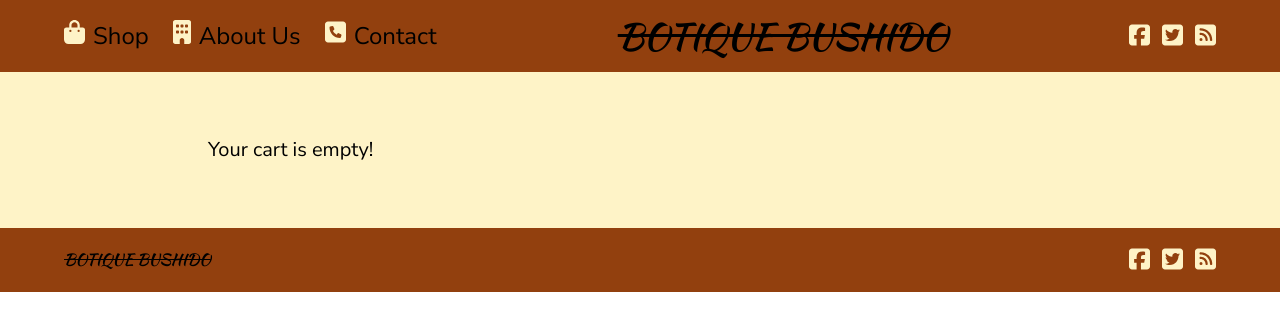
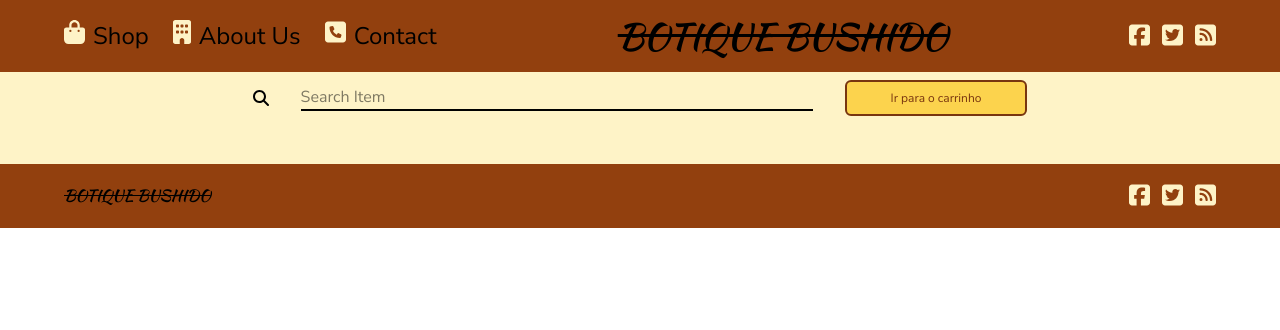
Before and after one commit to bmgc0s7a/JavascriptVite_MenStoreClothes, a website built with Vite: page index.html in a window 1280 px wide. Built offline with nearby package versions, Linux system fonts and the light colour scheme; no server answers.

Commit message:
switch hidden class in index

```diff
--- a/index.html
+++ b/index.html
@@ -32,10 +32,10 @@
     </div>
   </div>
   <div id="app">
-    <div id="shop" class="hidden flex flex-col items-center pl-8 pr-8 pt-2 bg-amber-100"></div>
+    <div id="shop" class="flex flex-col items-center pl-8 pr-8 pt-2 bg-amber-100"></div>
     <div id="aboutUs" class="hidden"></div>
     <div id="contact" class="hidden"></div>
-    <div id="cart" class="bg-amber-100 p-6 text-xl xl:py-16 xl:px-52"></div>
+    <div id="cart" class="hidden bg-amber-100 p-6 text-xl xl:py-16 xl:px-52"></div>
   </div>
   <div class="footer bg-amber-800 flex justify-center sm:justify-between py-4 px-16 items-center">
     <div class="logo-footer none hidden sm:block">
```
